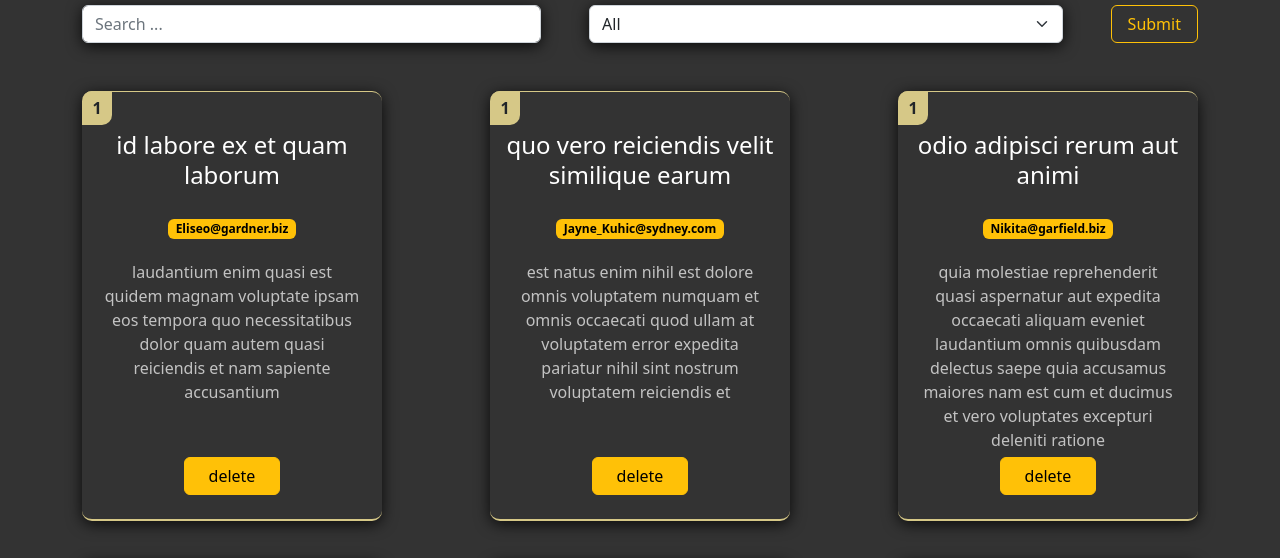
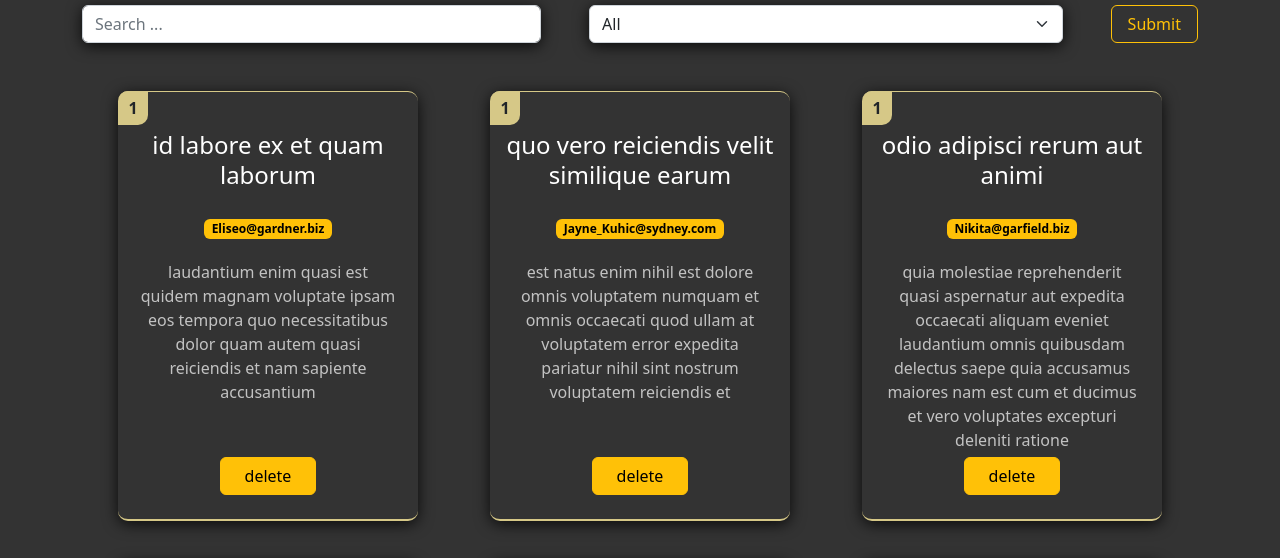
Before and after one commit to khamrayev5636/Data3oyimtixoni, a plain HTML site: page index.html in a window 1280 px wide. Shown: the part 153-711 px from the top of the page. Drawn offline with nearby package versions, Linux system fonts and the light colour scheme.

Commit message:
Add css file

```diff
--- a/css/styles.css
+++ b/css/styles.css
@@ -31,7 +31,7 @@ body {
     width: 100%;
     height: 430px;
     border-radius: 10px;
-    margin-bottom: 40px;
+    margin:0 auto 40px;
     box-shadow: 0 3px 15px rgba(0 , 0 , 0 , 0.8);
     border-top: 1px solid #d6c887;
     border-bottom: 2px solid #d6c887;
--- a/js/masala.js
+++ b/js/masala.js
@@ -59,7 +59,7 @@
 
 // }
 
-// leapYear(2000);
+// leapYear(1200);
 
 
 
```
